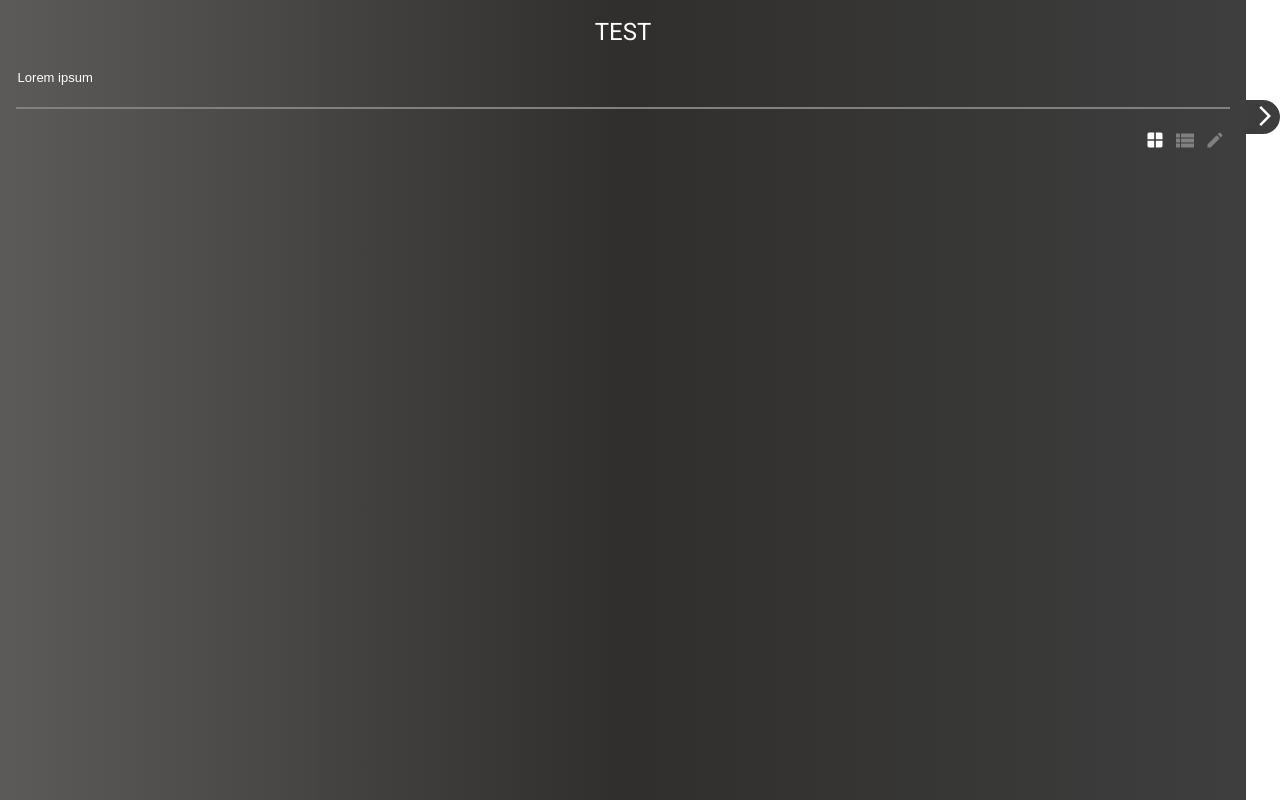
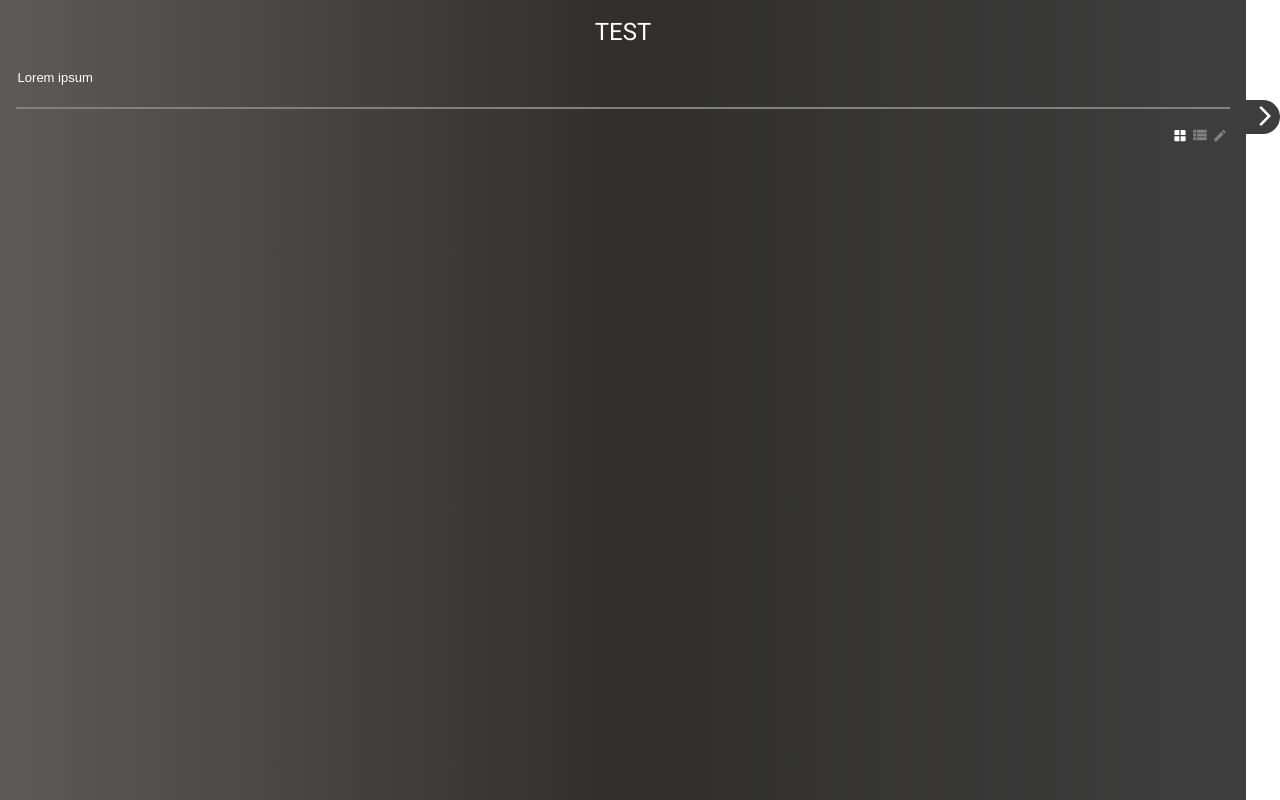
Before and after one commit to GromoJT/drawer, a React app: page / in a window 1280 px wide. Built offline with nearby package versions, Linux system fonts and the light colour scheme.

Commit message:
mass change

```diff
--- a/src/components/MuiDrawerMain.jsx
+++ b/src/components/MuiDrawerMain.jsx
@@ -235,7 +235,7 @@ const MuiDrawerMain = () => {
                     className={` icon-button-base-0-0-30-30 ${!edit ? "custom-iconButton-flex" : "custom-iconButton-none"}`}
                     disabled={gridView}
                     onClick={changeView}>
-                        <WindowIcon className='control-icons-grid' />
+                        <WindowIcon className='control-icons-grid'/>
                 </button>
 
                 <button
--- a/src/components/styles/uber_styles.css
+++ b/src/components/styles/uber_styles.css
@@ -29,7 +29,7 @@ body,html{
     padding: 0;
     margin: 0;
     scrollbar-width: thin;
-    scrollbar-color: wheat #555555;
+    scrollbar-color: white #555555;
     border: none;
     outline: 0.1vw solid gray;
     padding: 0.1rem;
@@ -39,9 +39,10 @@ body,html{
 
 .description-form textarea::-webkit-scrollbar{
     width: 0.5vh;
+    background-color: grap;
 }
 .description-form textarea::-webkit-scrollbar-thumb{
-    background-color: wheat;
+    background-color: white;
 }
 
 .custom-iconButton-flex{
@@ -57,8 +58,8 @@ body,html{
 .icon-button-base-0-0-30-30{
     padding: 0px;
     margin: 0px;
-    width: 30px;
-    height: 30px;
+    width: 20px;
+    height: 20px;
     background-color: transparent;
     border: 0;
     align-items: center;
@@ -80,15 +81,15 @@ body,html{
 
 }
 .control-icons-grid{
-    height: 20px;
+    height: 15px;
 }
 
 .control-icons-list{
-    height: 27px;
+    height: 18px;
 }
 
 .control-icons-edit-accept{
-    height: 20px;
+    height: 15px;
 }
 
 .main-drawer-box{
@@ -135,10 +136,10 @@ body,html{
     padding: 0.1rem;
     max-height: 62px;
     word-wrap: break-word;
-    word-break: break-all;
+    word-break: break-word;
     overflow-y: auto;
     scrollbar-width: thin;
-    scrollbar-color: wheat #555555;
+    scrollbar-color: white #555555;
     margin-bottom: 0.4rem;
 
 }
@@ -153,7 +154,7 @@ body,html{
 }
 
 .main-drawer-heading-description::-webkit-scrollbar-thumb {
-    background-color: wheat;    /* color of the scroll thumb */
+    background-color: white;    /* color of the scroll thumb */
   }
 
 
@@ -174,7 +175,7 @@ body,html{
     overflow-y: auto;
     overflow-x: hidden;
     scrollbar-width: thin;
-    scrollbar-color: wheat #555555;
+    scrollbar-color: white #555555;
 
 
 }
@@ -192,7 +193,7 @@ body,html{
     width: 0.5vw;
 }
 .main-drawer-box-tile-container::-webkit-scrollbar-thumb{
-    background-color: wheat;
+    background-color: white;
 }
 
 .drawer-dongle{
@@ -288,7 +289,7 @@ body,html{
     -moz-box-sizing: border-box;
     -webkit-box-sizing: border-box;
     border: 1px solid gray;
-    border-radius: 5%;
+    border-radius: 3%;
     aspect-ratio: 1.759/1;
 
 
```
